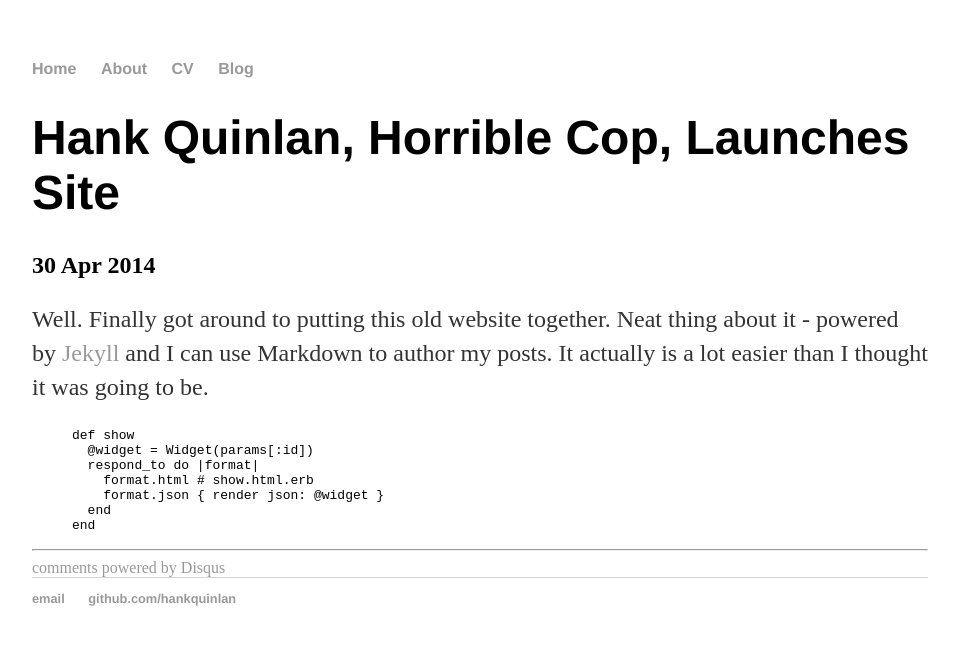
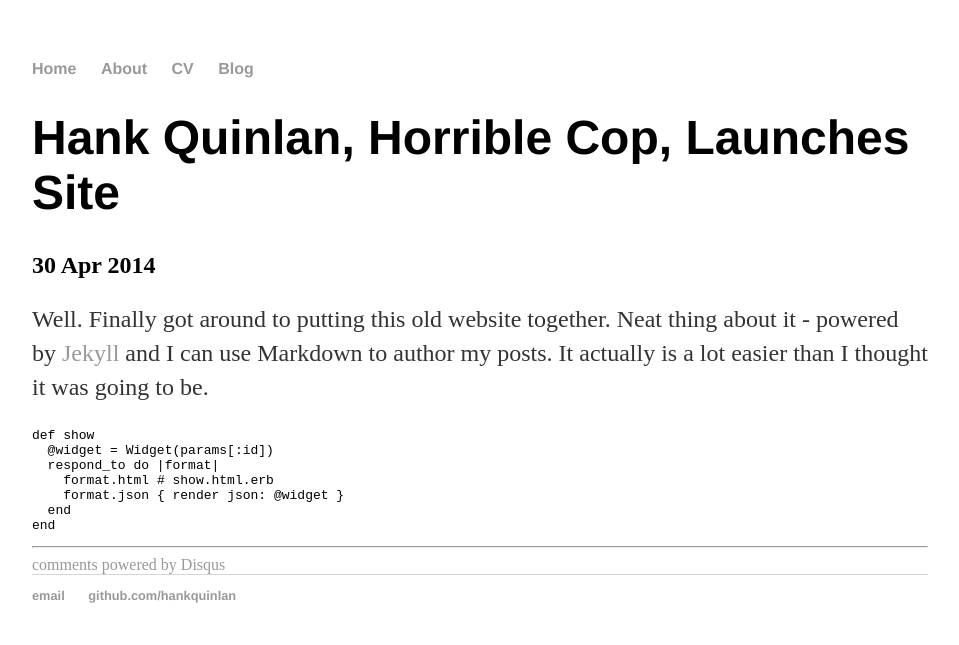
Before and after one commit to yoelblum/yoelblum.github.io, a Jekyll site: the page built from _posts/2014-04-30-hank-quinlan-site-launched.md, in a window 1280 px wide. Shown: the top 645 px of the page, without its empty margins (160-1119 px from the left). Built offline with Jekyll 4.4.1, drawn with Linux system fonts in a browser that asks for light colours; comment, search, counter and statistics services are not loaded.

Commit message:
Update 2014-04-30-hank-quinlan-site-launched.md

````diff
--- a/_posts/2014-04-30-hank-quinlan-site-launched.md
+++ b/_posts/2014-04-30-hank-quinlan-site-launched.md
@@ -5,7 +5,7 @@ date: 2014-04-30
 ---
 
 Well. Finally got around to putting this old website together. Neat thing about it - powered by [Jekyll](http://jekyllrb.com) and I can use Markdown to author my posts. It actually is a lot easier than I thought it was going to be.
-{% highlight ruby %}
+```ruby
 def show
   @widget = Widget(params[:id])
   respond_to do |format|
@@ -13,4 +13,4 @@ def show
     format.json { render json: @widget }
   end
 end
-{% endhighlight %}
+```
````
